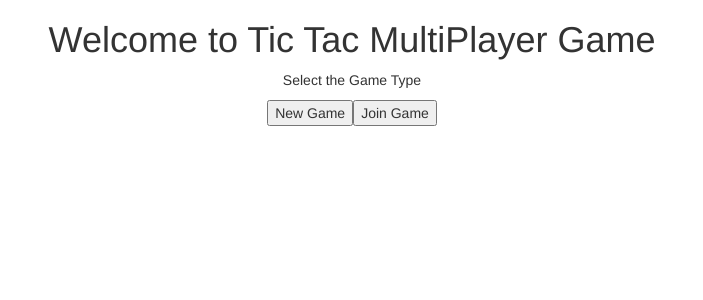
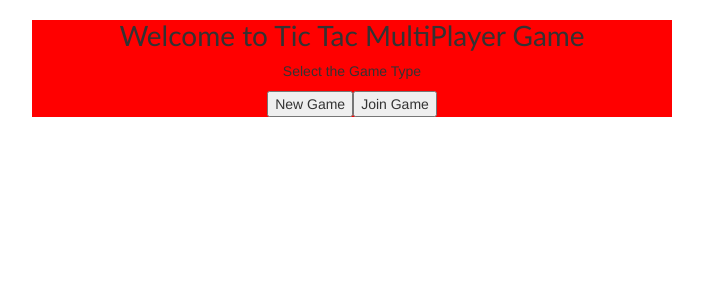
Before and after one commit to harishkt/tic-tac-multiplayer, a React app: page / in a window 1280 px wide. Shown: the top 300 px of the page, without its empty margins (288-991 px from the left). Built offline with nearby package versions, Linux system fonts and the light colour scheme; no server answers.

Commit message:
add basic css

```diff
--- a/src/App.css
+++ b/src/App.css
@@ -203,3 +203,22 @@ ol, ul {
   85%  { border-radius: 850px 999px; }
   100% { border-radius: 999px 999px; }
 }
+
+.welcome-screen-window {
+  background-color: red;
+  width: 50%;
+  margin: auto;
+}
+
+.game-heading {
+  font-size: 200%;
+
+}
+
+.game-type {
+  font-size: 150%;
+}
+
+.button {
+
+}
--- a/src/components/gameSetup.js
+++ b/src/components/gameSetup.js
@@ -13,11 +13,11 @@ const isGtypeSelected = (gameType) => {
 }
 const WelcomeScreen = ({ handleGameType }) => {
 	return(
-		<div>
-			<h1> Welcome to Tic Tac MultiPlayer Game</h1>
-			<p>Select the Game Type</p>
-			<button name="new" onClick={handleGameType}>New Game</button>
-			<button name="join" onClick={handleGameType}>Join Game</button>
+		<div className="welcome-screen-window">
+			<h1 className="game-heading"> Welcome to Tic Tac MultiPlayer Game</h1>
+			<p classname="game-type">Select the Game Type</p>
+			<button className="button" name="new" onClick={handleGameType}>New Game</button>
+			<button className="button" name="join" onClick={handleGameType}>Join Game</button>
 		</div>
 	)
 }
```
